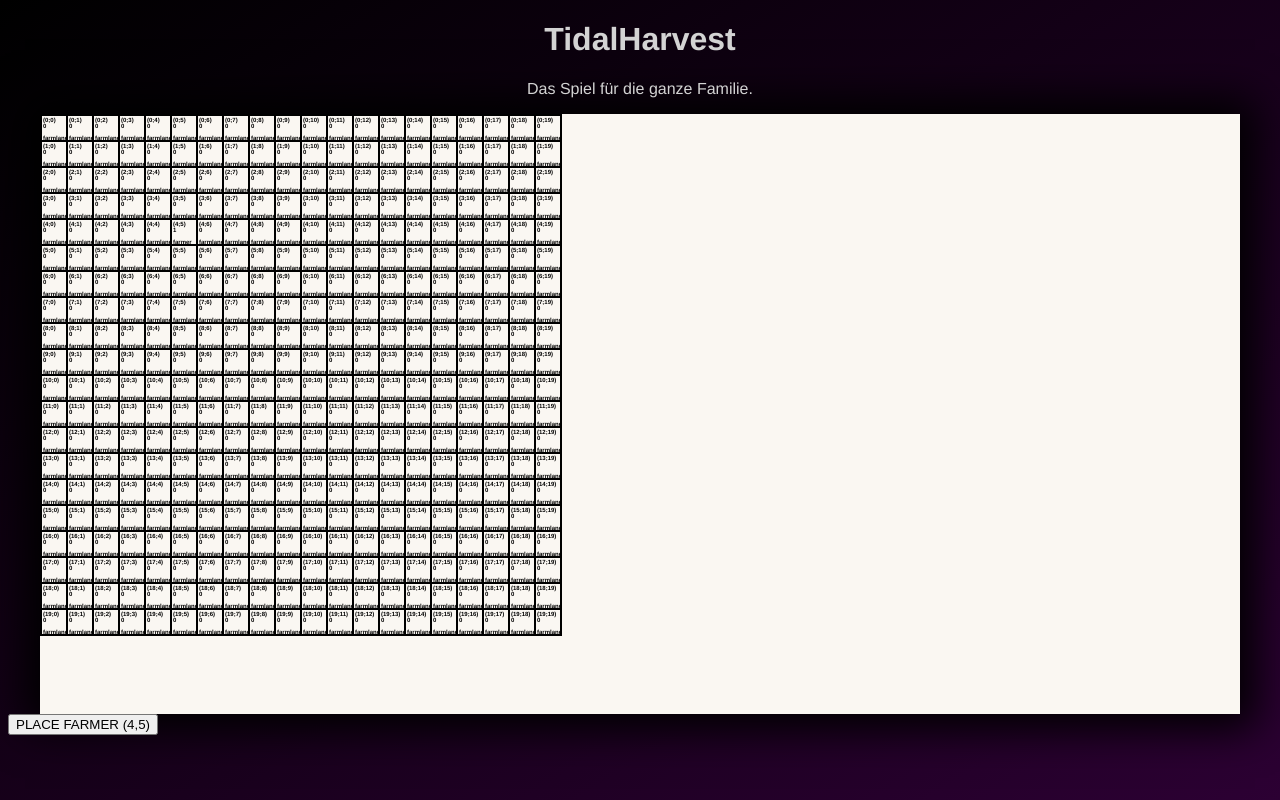
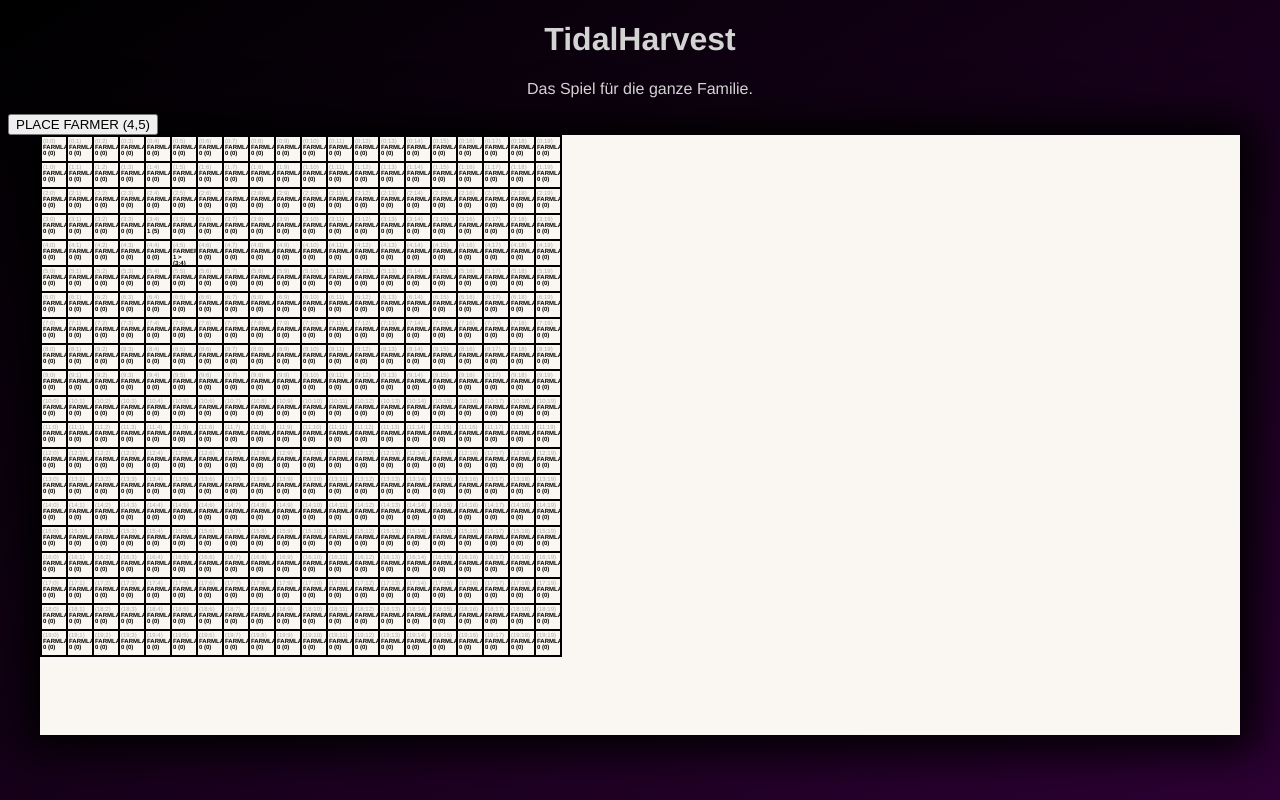
Before and after one commit to konrad2002/TidalHarvest, an Angular app in the folder tidal-harvest/: page / in a window 1280 px wide. Both pictures are taken after a click on the button "PLACE FARMER (4,5)". Built offline with nearby package versions, Linux system fonts and the light colour scheme.

Commit message:
vis some farmland and farmer values

```diff
--- a/tidal-harvest/src/app/app.component.html
+++ b/tidal-harvest/src/app/app.component.html
@@ -1,13 +1,14 @@
 <div class="content">
-  <header>
-    <h1>TidalHarvest</h1>
-    <p>Das Spiel für die ganze Familie.</p>
-  </header>
+    <header>
+        <h1>TidalHarvest</h1>
+        <p>Das Spiel für die ganze Familie.</p>
+    </header>
 
 
+    <button (click)="addFarmer()">PLACE FARMER (4,5)</button>
+
   <div class="game">
-    <th-ui></th-ui>
+      <th-ui></th-ui>
   </div>
 
-    <button (click)="addFarmer()">PLACE FARMER (4,5)</button>
 </div>
--- a/tidal-harvest/src/app/ui/grid/tile/farmer/farmer.component.html
+++ b/tidal-harvest/src/app/ui/grid/tile/farmer/farmer.component.html
@@ -1 +1,2 @@
-<p>farmer works!</p>
+<span>FARMER</span>
+{{field.task}} <span *ngIf="field.currentFarmland">> ({{field.currentFarmland.x}};{{field.currentFarmland.y}})</span>
--- a/tidal-harvest/src/app/ui/grid/tile/farmer/farmer.component.ts
+++ b/tidal-harvest/src/app/ui/grid/tile/farmer/farmer.component.ts
@@ -1,4 +1,5 @@
-import { Component } from '@angular/core';
+import {Component, Input} from '@angular/core';
+import {Farmer} from "../../../../core/model/field/Farmer";
 
 @Component({
   selector: 'th-farmer',
@@ -6,5 +7,5 @@ import { Component } from '@angular/core';
   styleUrls: ['./farmer.component.scss']
 })
 export class FarmerComponent {
-
+    @Input() field!: Farmer;
 }
--- a/tidal-harvest/src/app/ui/grid/tile/farmland/farmland.component.html
+++ b/tidal-harvest/src/app/ui/grid/tile/farmland/farmland.component.html
@@ -1 +1,2 @@
-<p>farmland works!</p>
+<span>FARMLAND</span>
+{{field.state}} ({{field.progress}})
--- a/tidal-harvest/src/app/ui/grid/tile/farmland/farmland.component.ts
+++ b/tidal-harvest/src/app/ui/grid/tile/farmland/farmland.component.ts
@@ -1,6 +1,6 @@
 import {Component, Input} from '@angular/core';
 import {GridTile} from "../tile.interface";
-import {Field} from "../../../../core/model/field/Field";
+import {Farmland} from "../../../../core/model/field/Farmland";
 
 @Component({
   selector: 'th-farmland',
@@ -8,5 +8,5 @@ import {Field} from "../../../../core/model/field/Field";
   styleUrls: ['./farmland.component.scss']
 })
 export class FarmlandComponent implements GridTile{
-    @Input() field!: Field;
+    @Input() field!: Farmland;
 }
--- a/tidal-harvest/src/app/ui/grid/tile/tile.component.html
+++ b/tidal-harvest/src/app/ui/grid/tile/tile.component.html
@@ -1,5 +1,4 @@
 <ng-container *ngIf="field">
-    ({{field.x + ";" + field.y}})<br>
-    {{field.fieldType}}
+    <span class="coords">({{field.x + ";" + field.y}})</span>
 </ng-container>
 <ng-template thGridTile></ng-template>
--- a/tidal-harvest/src/app/ui/grid/tile/tile.component.scss
+++ b/tidal-harvest/src/app/ui/grid/tile/tile.component.scss
@@ -0,0 +1,6 @@
+.coords {
+    color: #aaa;
+    font-size: 6px;
+    display: block;
+    font-weight: normal;
+}
```
